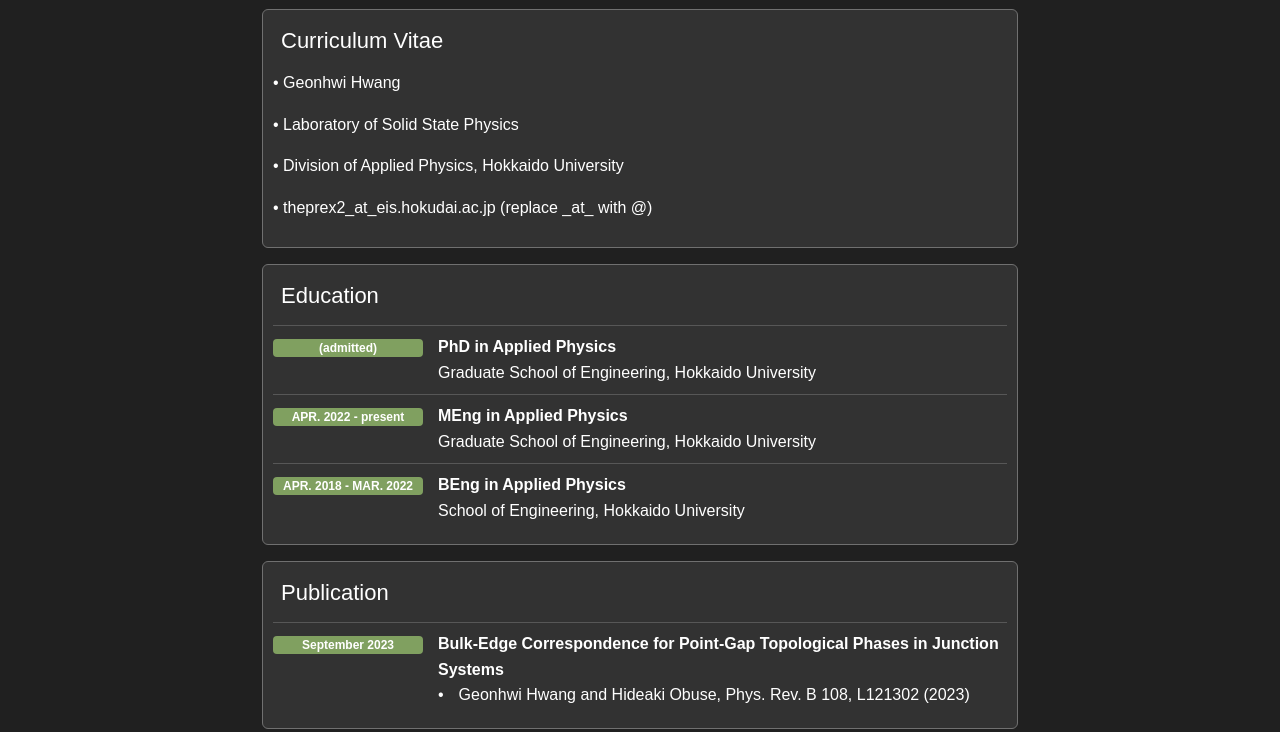
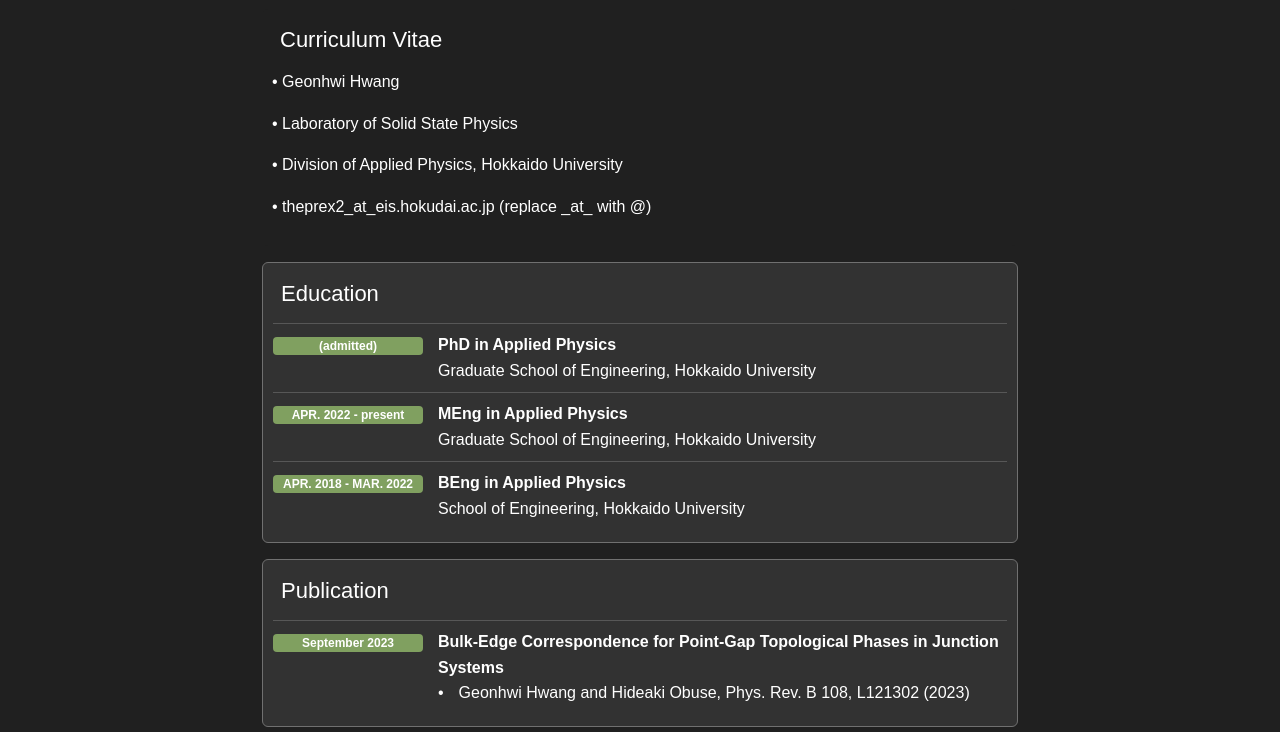
Before and after one commit to 88gh/88gh.github.io, a plain HTML site: page index.html in a window 1280 px wide. Shown: the part 50-782 px from the top of the page. Drawn offline with nearby package versions, Linux system fonts and the light colour scheme.

Commit message:
Update index.html

```diff
--- a/index.html
+++ b/index.html
@@ -111,6 +111,14 @@ html {
     color: #ffffff;
     border: none;
 }
+.secfpf {
+    background-color: #202020;
+    margin: 0;
+    margin-top: 6px;
+    margin-bottom: 16px;
+    padding: 10px;
+    border-radius: 6px;
+}
 .section {
     background-color: #323232;
     margin: 0;
@@ -174,7 +182,7 @@ Unauthorized use, duplication, or dissemination of this information is strictly
 </div>
 </header>
 <div class="container">
-<div class="section" id="cur">
+<div class="secfpf" id="cur">
     <h2>Curriculum Vitae</h2>
     <p>&#8226; Geonhwi Hwang</p>
     <p>&#8226; Laboratory of Solid State Physics</p>
```
